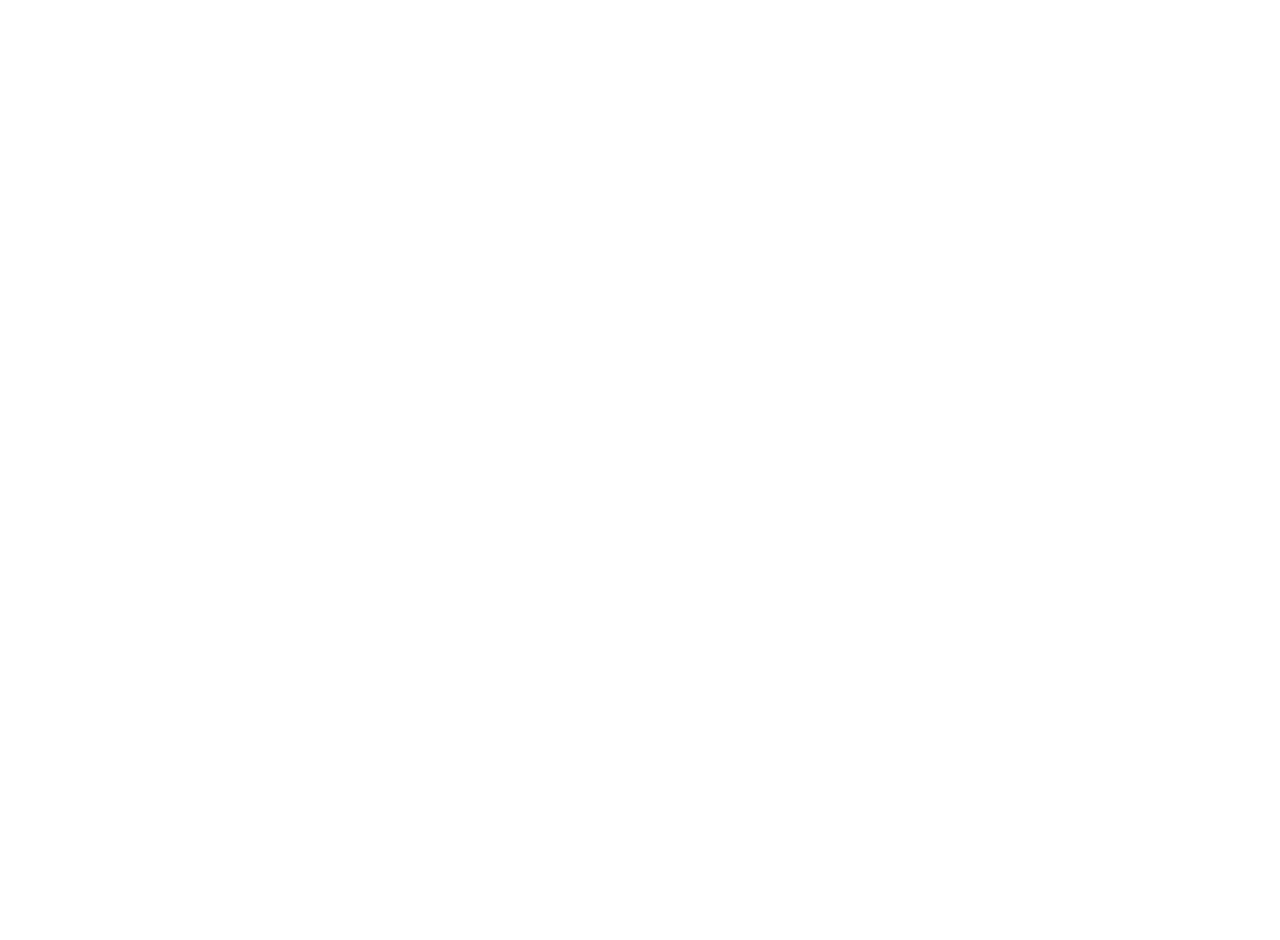
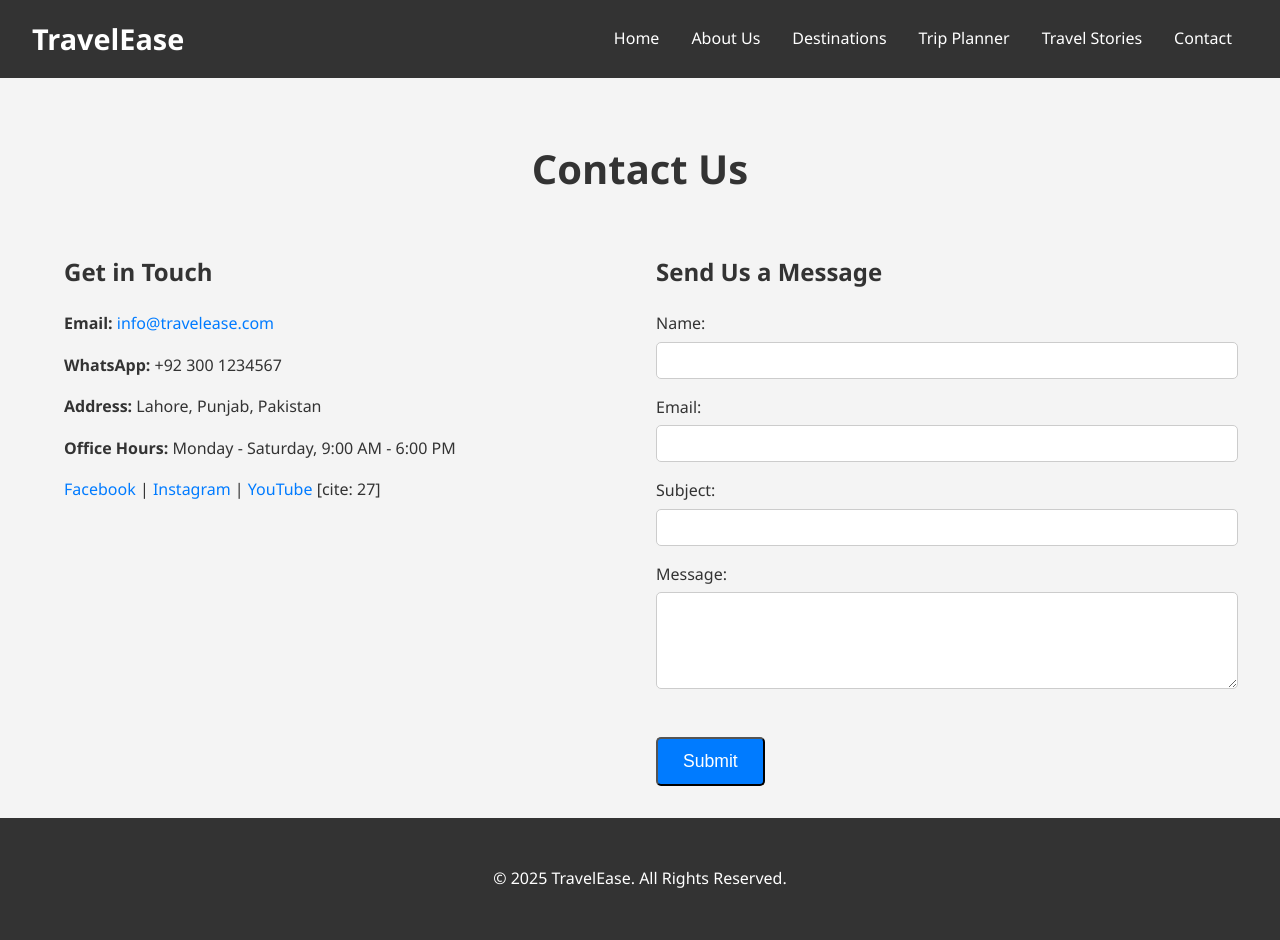
Before and after one commit to l1s21bsse0112/Travel-Ease, a website: page src/contact.html in a window 1280 px wide. Before the commit the page ends 800 px from the top, so only its background shows below. Drawn offline with Linux system fonts and the light colour scheme.

Commit message:
feat: implement contact us page
This commit introduces the "Contact Us" page with the following features:

- Added a new `contact.html` file with basic HTML structure, including header, main content, and footer.
- Implemented a contact form with fields for name, email, subject, and message.
- Included contact information such as email, WhatsApp number, address, and office hours.
- Added social media links for Facebook, Instagram, and YouTube.
- Linked the stylesheet `style.css` to the page.
- Updated the page title to "Contact Us - TravelEase".
- Added basic form validation using HTML5 attributes.
- Included a link to `main.js` for potential JavaScript enhancements.

```diff
--- a/src/contact.html
+++ b/src/contact.html
@@ -3,7 +3,78 @@
   <head>
     <meta charset="UTF-8" />
     <meta name="viewport" content="width=device-width, initial-scale=1.0" />
-    <title>Document</title>
+    <title>Contact Us - TravelEase</title>
+    <link rel="stylesheet" href="styles/style.css" />
   </head>
-  <body></body>
+  <body>
+    <header>
+      <nav class="navbar">
+        <a href="index.html" class="logo">TravelEase</a>
+        <ul class="nav-links">
+          <li><a href="index.html">Home</a></li>
+          <li><a href="about.html">About Us</a></li>
+          <li><a href="destinations.html">Destinations</a></li>
+          <li><a href="planning.html">Trip Planner</a></li>
+          <li><a href="stories.html">Travel Stories</a></li>
+          <li><a href="contact.html">Contact</a></li>
+        </ul>
+      </nav>
+    </header>
+    <main class="page-main">
+      <h1>Contact Us</h1>
+      <section class="contact-section">
+        <div class="contact-info">
+          <h2>Get in Touch</h2>
+          <p>
+            <strong>Email:</strong>
+            <a href="mailto:info@travelease.com">info@travelease.com</a>
+          </p>
+          <p><strong>WhatsApp:</strong> +92 300 1234567</p>
+          <p><strong>Address:</strong> Lahore, Punjab, Pakistan</p>
+          <p>
+            <strong>Office Hours:</strong> Monday - Saturday, 9:00 AM - 6:00 PM
+          </p>
+          <div class="social-links-contact">
+            <a href="#">Facebook</a> | <a href="#">Instagram</a> |
+            <a href="#">YouTube</a> [cite: 27]
+          </div>
+        </div>
+        <div class="contact-form-container">
+          <h2>Send Us a Message</h2>
+          <form id="contact-form" class="contact-form" novalidate>
+            <div class="form-group">
+              <label for="name">Name:</label>
+              <input type="text" id="name" name="name" required />
+              <small class="error-message"></small>
+            </div>
+            <div class="form-group">
+              <label for="email">Email:</label>
+              <input type="email" id="email" name="email" required />
+              <small class="error-message"></small>
+            </div>
+            <div class="form-group">
+              <label for="subject">Subject:</label>
+              <input type="text" id="subject" name="subject" required />
+              <small class="error-message"></small>
+            </div>
+            <div class="form-group">
+              <label for="message">Message:</label>
+              <textarea
+                id="message"
+                name="message"
+                rows="5"
+                required
+              ></textarea>
+              <small class="error-message"></small>
+            </div>
+            <button type="submit" class="cta-button">Submit</button>
+          </form>
+        </div>
+      </section>
+    </main>
+    <footer>
+      <p>&copy; 2025 TravelEase. All Rights Reserved.</p>
+    </footer>
+    <script src="js/main.js"></script>
+  </body>
 </html>
--- /dev/null
+++ b/src/js/main.js
@@ -0,0 +1,46 @@
+document.addEventListener("DOMContentLoaded", function () {
+  const contactForm = document.getElementById("contact-form");
+
+  if (contactForm) {
+    contactForm.addEventListener("submit", function (event) {
+      event.preventDefault();
+      let isValid = validateForm();
+
+      if (isValid) {
+        alert("Thank you for your message! Form submitted successfully.");
+        contactForm.reset();
+      }
+    });
+  }
+
+  function validateForm() {
+    let isValid = true;
+    const inputs = contactForm.querySelectorAll(
+      "input[required], textarea[required]"
+    );
+
+    inputs.forEach((input) => {
+      const formGroup = input.parentElement;
+      const errorMessage = formGroup.querySelector(".error-message");
+      formGroup.classList.remove("error");
+      errorMessage.textContent = "";
+
+      if (input.value.trim() === "") {
+        isValid = false;
+        formGroup.classList.add("error");
+        errorMessage.textContent = "This field is required.";
+      } else if (input.type === "email" && !isValidEmail(input.value.trim())) {
+        isValid = false;
+        formGroup.classList.add("error");
+        errorMessage.textContent = "Please enter a valid email address.";
+      }
+    });
+
+    return isValid;
+  }
+
+  function isValidEmail(email) {
+    const emailRegex = /^[^\s@]+@[^\s@]+\.[^\s@]+$/;
+    return emailRegex.test(email);
+  }
+});
```
